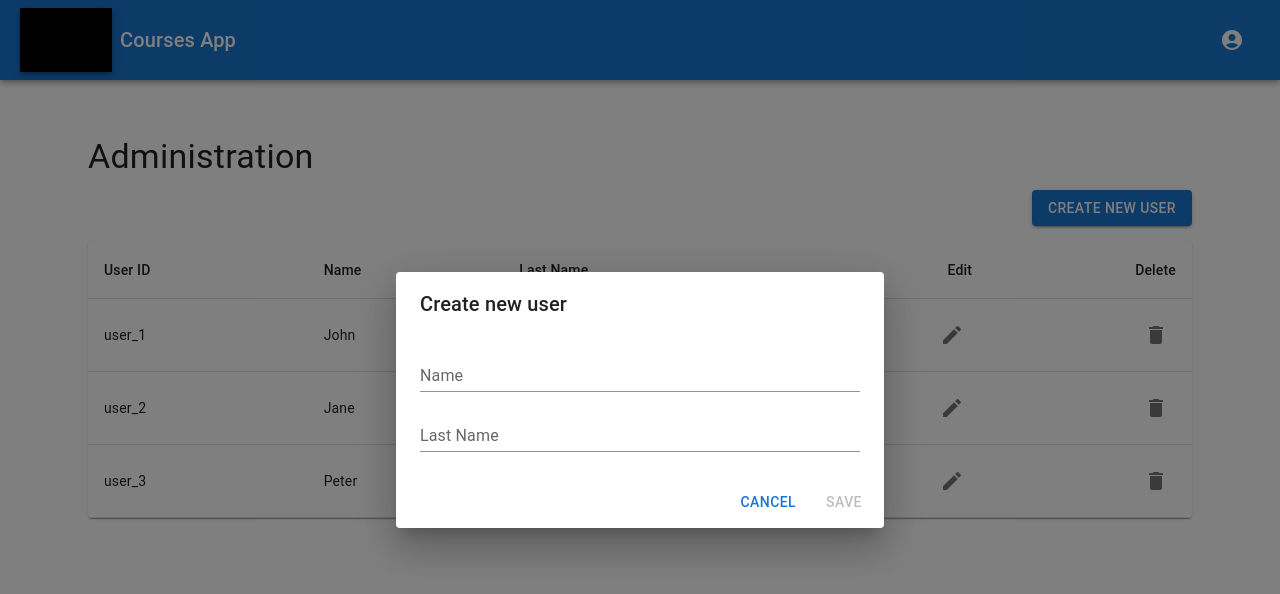
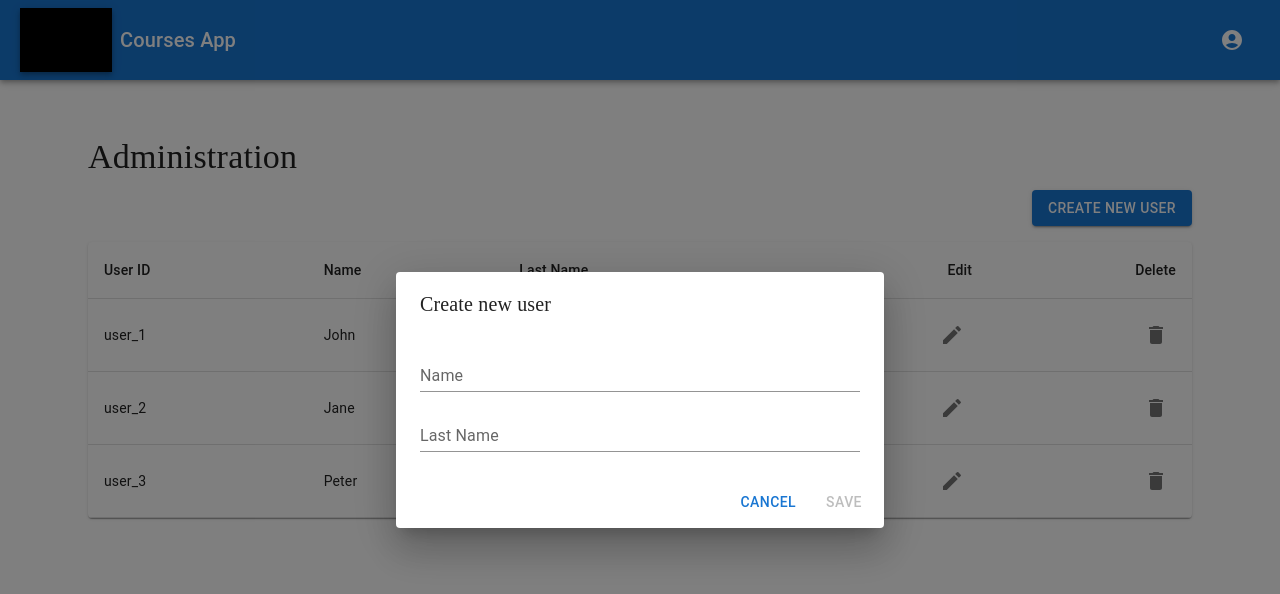
Before and after one commit to eminamumic/course-app, a React (Vite) app: page /administration in a window 1280 px wide. Both pictures are taken after a click on the button "CREATE NEW USER". Shown: the top 594 px of the page. Built offline with nearby package versions, Linux system fonts and the light colour scheme; some icons are missing.

Commit message:
Add serif fontFamily on page

```diff
--- a/src/pages/Administration.tsx
+++ b/src/pages/Administration.tsx
@@ -97,8 +97,13 @@ const Administration: React.FC = () => {
     isSubmitted && !userLastName.trim() ? t('please_fill_lastname') : ''
 
   return (
-    <Box sx={{ p: 3 }}>
-      <Typography variant="h4" component="h1" gutterBottom>
+    <Box sx={{ p: 3, fontFamily: 'serif' }}>
+      <Typography
+        variant="h4"
+        component="h1"
+        gutterBottom
+        sx={{ fontFamily: 'serif' }}
+      >
         {t('administration_view')}
       </Typography>
 
@@ -112,7 +117,7 @@ const Administration: React.FC = () => {
         </Button>
       </Box>
 
-      <TableContainer component={Paper}>
+      <TableContainer component={Paper} sx={{ fontFamily: 'serif' }}>
         <Table>
           <TableHead>
             <TableRow>
@@ -146,7 +151,7 @@ const Administration: React.FC = () => {
       </TableContainer>
 
       <Dialog open={openDialog} onClose={handleCloseDialog}>
-        <DialogTitle>
+        <DialogTitle sx={{ fontFamily: 'serif' }}>
           {currentUser ? t('edit_user') : t('create_user_title')}
         </DialogTitle>
         <DialogContent>
@@ -161,6 +166,7 @@ const Administration: React.FC = () => {
             onChange={(e) => setUserName(e.target.value)}
             error={!!nameError}
             helperText={nameError}
+            sx={{ fontFamily: 'serif' }}
           />
           <TextField
             margin="dense"
@@ -172,9 +178,10 @@ const Administration: React.FC = () => {
             onChange={(e) => setUserLastName(e.target.value)}
             error={!!lastNameError}
             helperText={lastNameError}
+            sx={{ fontFamily: 'serif' }}
           />
         </DialogContent>
-        <DialogActions>
+        <DialogActions sx={{ fontFamily: 'serif' }}>
           <Button onClick={handleCloseDialog}>{t('cancel')}</Button>
           <Button
             onClick={handleSaveUser}
```
